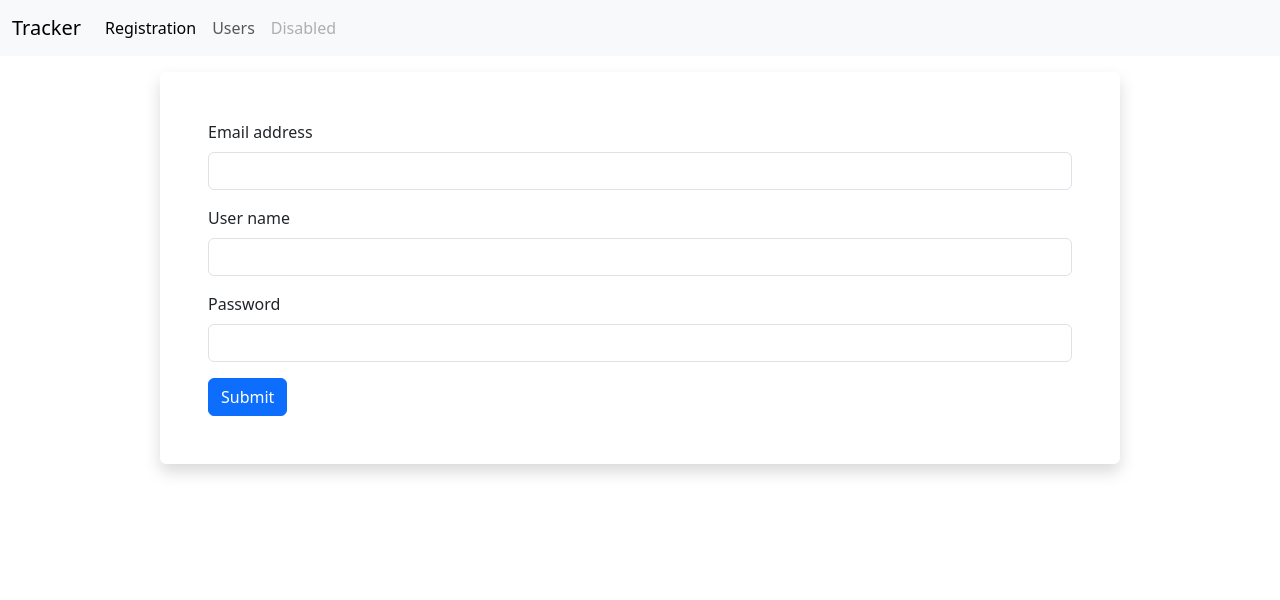
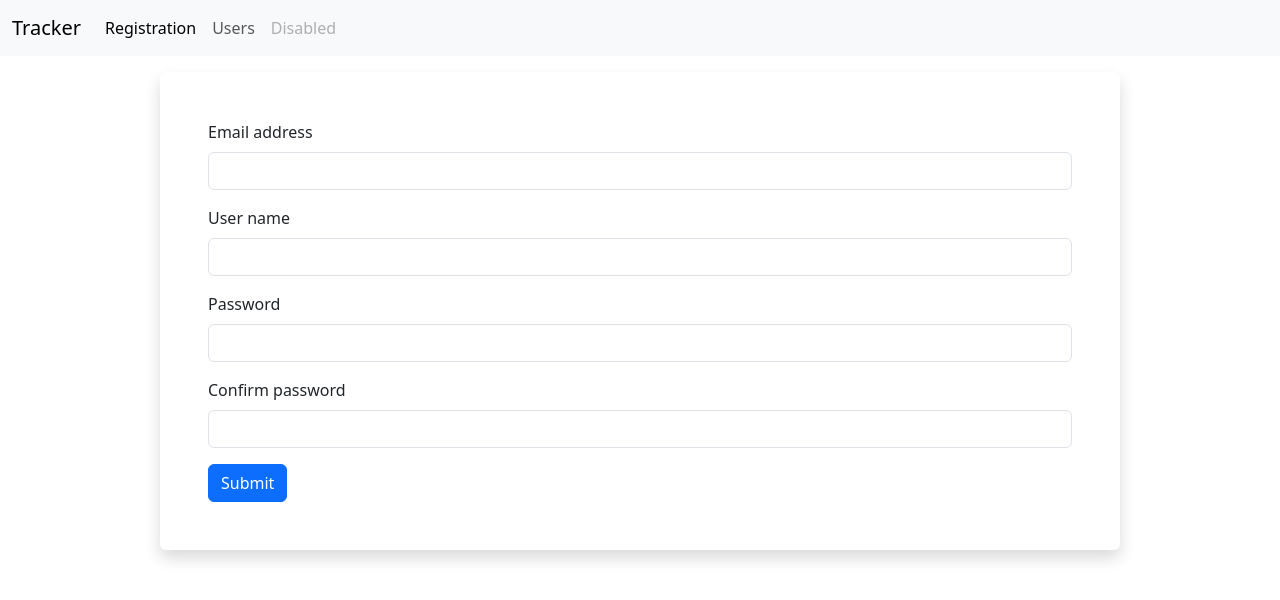
Before and after one commit to johnnysta/device-tracker-spring-angular, an Angular app in the folder angular-frontend/: page /registration in a window 1280 px wide. Shown: the top 600 px of the page. Built offline with nearby package versions, Linux system fonts and the light colour scheme.

Commit message:
Account confirmation field

```diff
--- a/angular-frontend/src/app/components/register-user/register-user.component.html
+++ b/angular-frontend/src/app/components/register-user/register-user.component.html
@@ -1,17 +1,52 @@
 <div class="container w-75 shadow my-3 p-5 rounded">
   <form [formGroup]="registrationForm"  (submit)="submitData()">
     <div class="mb-3">
-      <label for="email" class="form-label">Email address</label>
-      <input type="email" class="form-control" id="email" formControlName="email">
+      <label
+        for="email"
+        class="form-label"
+      >Email address</label>
+      <input
+        type="email"
+        class="form-control"
+        id="email"
+        formControlName="email">
     </div>
     <div class="mb-3">
-      <label for="username" class="form-label">User name</label>
-      <input type="text" class="form-control" id="username" formControlName="username">
+      <label
+        for="username"
+        class="form-label"
+      >User name</label>
+      <input
+        type="text"
+        class="form-control"
+        id="username"
+        formControlName="username">
     </div>
     <div class="mb-3">
-      <label for="password" class="form-label">Password</label>
-      <input type="password" class="form-control" id="password" formControlName="password">
+      <label
+        for="password"
+        class="form-label"
+      >Password</label>
+      <input
+        type="password"
+        class="form-control"
+        id="password"
+        formControlName="password">
     </div>
-    <button type="submit" class="btn btn-primary">Submit</button>
+    <div class="mb-3">
+      <label
+        for="confirm_password"
+        class="form-label"
+      >Confirm password</label>
+      <input
+        type="password"
+        class="form-control"
+        id="confirm_password"
+        formControlName="confirm_password">
+    </div>
+    <button
+      type="submit"
+      class="btn btn-primary"
+    >Submit</button>
   </form>
 </div>
--- a/angular-frontend/src/app/components/register-user/register-user.component.ts
+++ b/angular-frontend/src/app/components/register-user/register-user.component.ts
@@ -15,7 +15,8 @@ export class RegisterUserComponent {
     this.registrationForm = this.formBuilder.group({
       email: [''],
       username: [''],
-      password: ['']
+      password: [''],
+      confirm_password: ['']
     })
 
   }
```
